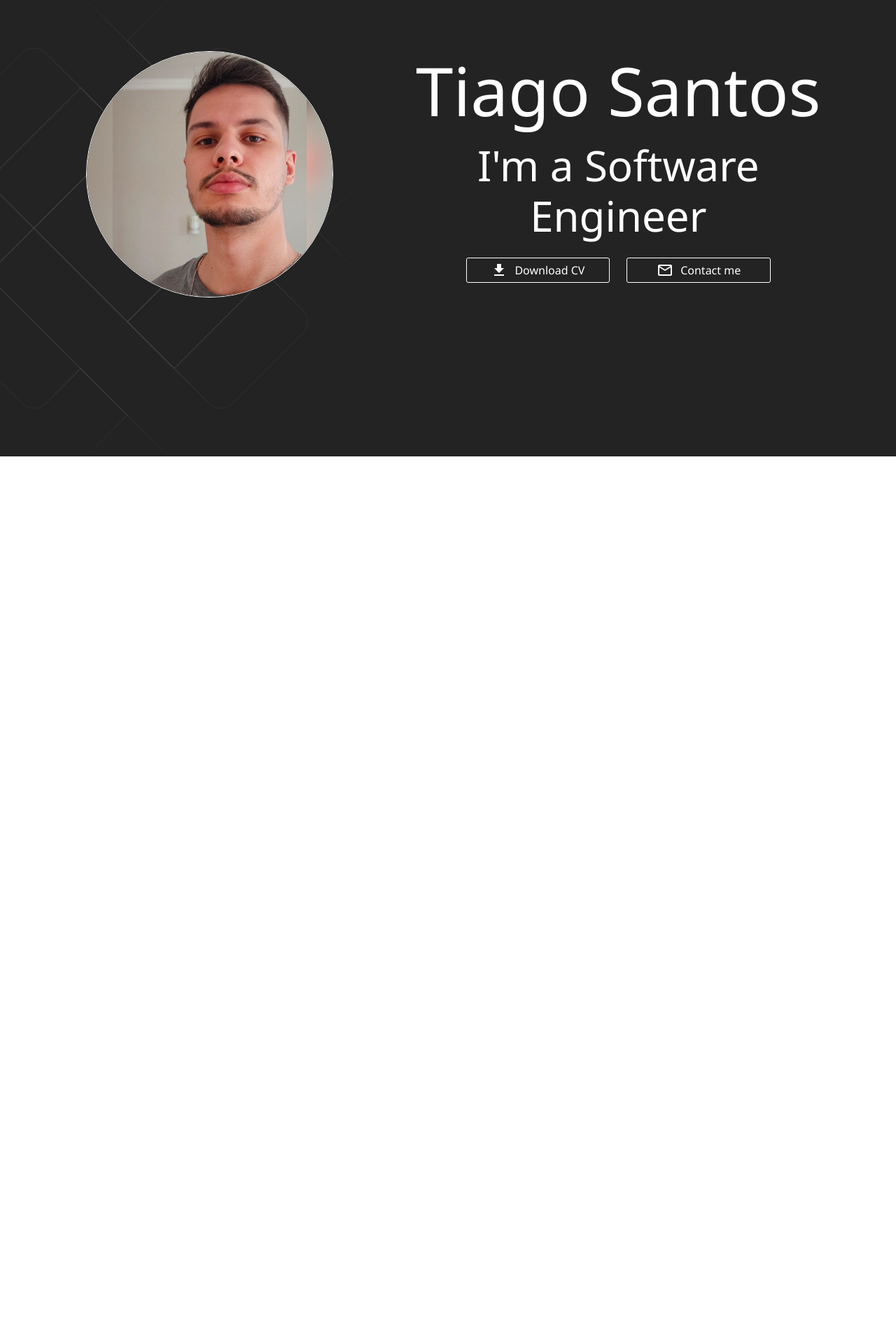
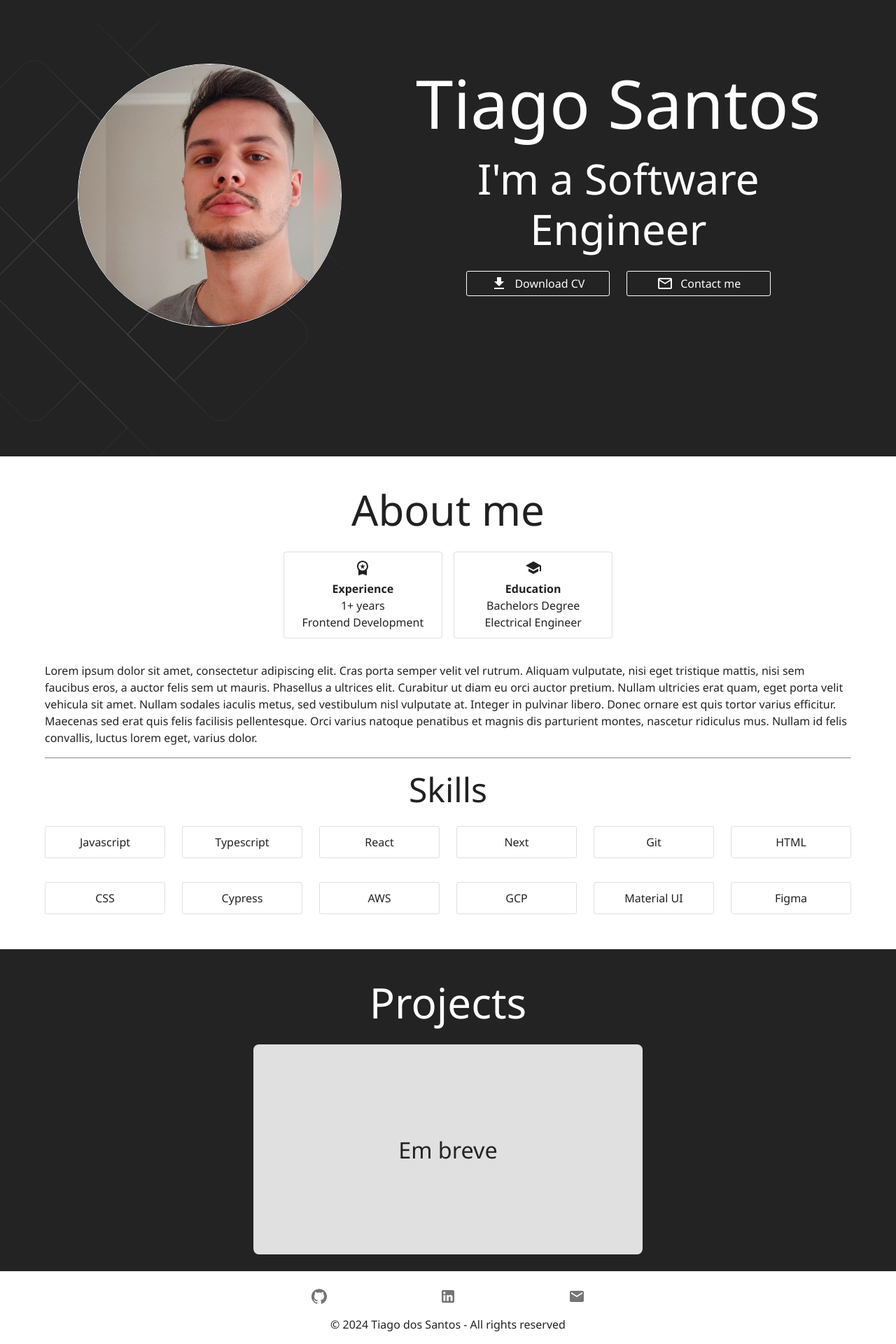
Before and after one commit to Claudioofc/MyPortfolio, a React (Vite) app: page / in a window 1280 px wide. Shown: the part 148-2068 px from the top of the page at 70% size. Before the commit the page ends 832 px from the top, so only its background shows below. Built offline with nearby package versions, Linux system fonts and the light colour scheme.

Commit message:
foi adicionado o footer, projectsSection, heroSection e AboutSection e ajustes no home e app

```diff
--- a/src/App.tsx
+++ b/src/App.tsx
@@ -1,10 +1,19 @@
-import Home from "./pages/Home/Home"
+import Footer from "./components/StyledButton/Footer/footer"
+import NavBar from "./components/StyledButton/NavBar/NavBar"
+import AboutSection from "./pages/Home/sections/AboutSection/AboutSection"
+import HeroSection from "./pages/Home/sections/HeroSection/HeroSection"
+import ProjectsSection from "./pages/Home/sections/ProjectsSection/ProjectsSection"
 
-const App = () => {
+
+const App: React.FC = () => {
 
   return (
     <>
-     <Home/>
+      <NavBar />
+      <HeroSection />
+      <AboutSection />
+      <ProjectsSection />
+      <Footer />
     </>
   )
 }
--- a/src/components/StyledButton/Footer/footer.tsx
+++ b/src/components/StyledButton/Footer/footer.tsx
@@ -10,10 +10,10 @@ const Footer: React.FC = () => {
             <Box pt={2} pb={2}>
                 <Container maxWidth="sm">
                     <Box display="flex" alignItems="center" justifyContent="space-around" pb={1}>
-                        <IconButton onClick={() => window.open("https://github.com/AdrianaSaty")}>
+                        <IconButton onClick={() => window.open("https://github.com/tiagostz")}>
                             <GitHubIcon />
                         </IconButton>
-                        <IconButton onClick={() => window.open("https://www.linkedin.com/in/adriana-saty/")}>
+                        <IconButton onClick={() => window.open("https://www.linkedin.com/in/tiagosantos016/")}>
                             <LinkedInIcon />
                         </IconButton>
                         <IconButton href="mailto:example@example.com" target="_blank">
@@ -21,7 +21,7 @@ const Footer: React.FC = () => {
                         </IconButton>
                     </Box>
                     <Typography textAlign="center">
-                        © 2024 Adriana Saty - All rights reserved
+                        © 2024 Tiago dos Santos - All rights reserved
                     </Typography>
                 </Container>
             </Box>
--- a/src/pages/Home/Home.tsx
+++ b/src/pages/Home/Home.tsx
@@ -1,5 +1,5 @@
 import NavBar from "../../components/StyledButton/NavBar/NavBar"
-import Hero from "./sections/Hero/Hero"
+import Hero from "./sections/HeroSection/HeroSection"
 
 const Home = () => {
 
--- /dev/null
+++ b/src/pages/Home/sections/AboutSection/AboutSection.tsx
@@ -0,0 +1,86 @@
+import { Box, Card, Container, Grid, Typography, styled } from "@mui/material"
+import WorkspacePremiumIcon from '@mui/icons-material/WorkspacePremium';
+import SchoolIcon from '@mui/icons-material/School';
+import AnimationComponent from "../../../../components/StyledButton/AnimationComponent/AnimationComponent";
+
+
+const AboutSection: React.FC = () => {
+
+    const StyledCard = styled(Card)(({ theme }) => ({
+        padding: "10px 10px",
+        textAlign: "center",
+        marginBottom: "10px",
+        '&:hover': {
+            backgroundColor: theme.palette.secondary.light
+        }
+    }));
+
+    const skillsSet = [
+        "Javascript", "Typescript", "React", "Next", "Git", "HTML", "CSS", "Cypress", "AWS", "GCP", "Material UI", "Figma"
+    ]
+
+    return (
+        <>
+            <Container maxWidth="lg">
+                <Box id="about" pt={5} mb={3}>
+                    <Typography variant="h2" textAlign="center" >About me</Typography>
+                </Box>
+                <Grid container spacing={2} display="flex" justifyContent="center" pb={3}>
+                    <Grid item xs={9} md={2.5}>
+                        <AnimationComponent moveDirection="right">
+                            <StyledCard variant="outlined">
+                                <WorkspacePremiumIcon />
+                                <Typography textAlign="center" fontWeight={600}>Experience</Typography>
+                                <Typography textAlign="center">1+ years</Typography>
+                                <Typography textAlign="center">Frontend Development</Typography>
+                            </StyledCard>
+                        </AnimationComponent>
+                    </Grid>
+                    <Grid item xs={9} md={2.5}>
+                        <AnimationComponent moveDirection="left">
+                            <StyledCard variant="outlined">
+                                <SchoolIcon />
+                                <Typography textAlign="center" fontWeight={600}>Education</Typography>
+                                <Typography textAlign="center">Bachelors Degree</Typography>
+                                <Typography textAlign="center">Electrical Engineer</Typography>
+                            </StyledCard>
+                        </AnimationComponent>
+
+                    </Grid>
+                </Grid>
+                <Box pb={1}>
+                    <Typography>
+                        Lorem ipsum dolor sit amet, consectetur adipiscing elit.
+                        Cras porta semper velit vel rutrum.
+                        Aliquam vulputate, nisi eget tristique mattis, nisi sem faucibus eros, a auctor felis sem ut mauris.
+                        Phasellus a ultrices elit.
+                        Curabitur ut diam eu orci auctor pretium.
+                        Nullam ultricies erat quam, eget porta velit vehicula sit amet.
+                        Nullam sodales iaculis metus, sed vestibulum nisl vulputate at.
+                        Integer in pulvinar libero.
+                        Donec ornare est quis tortor varius efficitur.
+                        Maecenas sed erat quis felis facilisis pellentesque.
+                        Orci varius natoque penatibus et magnis dis parturient montes, nascetur ridiculus mus. Nullam id felis convallis, luctus lorem eget, varius dolor.
+                    </Typography>
+                </Box>
+                <hr />
+                <Box id="skills" pt={1} mb={3}>
+                    <Typography variant="h3" textAlign="center" fontWeight={300}>Skills</Typography>
+                </Box>
+                <Box mb={5}>
+                    <Grid container spacing={3} justifyContent="center">
+                        {skillsSet.map((skill, index) => (
+                            <Grid item key={index} xs={5} sm={4} md={2} lg={2}>
+                                <StyledCard variant="outlined">
+                                    {skill}
+                                </StyledCard>
+                            </Grid>
+                        ))}
+                    </Grid>
+                </Box>
+            </Container>
+        </>
+    )
+}
+
+export default AboutSection
--- a/src/pages/Home/sections/Hero/Hero.tsx
+++ b/src/pages/Home/sections/HeroSection/HeroSection.tsx
@@ -8,25 +8,53 @@ import { AnimatedBackground } from "../../../../components/StyledButton/Animated
 
 const Hero = () => {
 
-  const StyledHero = styled("div")(({theme}) => ({
+  const StyledHero = styled("div")(({ theme }) => ({
     backgroundColor: theme.palette.primary.main,
-    height: "100vh",
-    display: "flex",
-    alignItems: "center",
-      [theme.breakpoints.up('xs')]: { // <= mobile
-        paddingTop: "100px"
-      },
-      [theme.breakpoints.up('md')]: { // >= desktop
-        paddingTop: "0"
-      }
+    width: "100%",
+    [theme.breakpoints.up('xs')]: {
+        display: "block",
+        padding: "20px",
+        paddingTop: "100px",
+        paddingBottom: "40px",
+    },
+    [theme.breakpoints.up('md')]: {
+        display: "flex",
+        alignItems: "center",
+        paddingTop: "100px",
+        height: "100vh"
+    },
+}));
 
-  }));
+  const StyledImg = styled("img")(({ theme }) => ({
+    width: "80%",
+    border: `1px solid ${theme.palette.primary.contrastText}`,
+    borderRadius: "50%",
+    position: "relative"
+}));
 
-  const StyledImg = styled("img")(({theme}) => ({
-    width: "75%",
-    borderRadius: "50%",
-    border: `1px solid ${theme.palette.primary.contrastText}`
-  }));
+const handleDownload = () => {
+  console.log("download")
+  // Create a link element
+  const link = document.createElement('a');
+  link.href = CV
+  link.download = 'example.pdf'; // Set the download attribute to specify the file name
+  // Append the link to the body
+  document.body.appendChild(link);
+  // Trigger the click event
+  link.click();
+  // Remove the link from the body
+  document.body.removeChild(link);
+};
+
+const handleEmail = () => {
+  const emailAddress = 'example@example.com';
+  const subject = 'Subject';
+  const body = 'Hello! I saw your portfolio...';
+
+  const mailtoLink = `mailto:${emailAddress}?subject=${encodeURIComponent(subject)}&body=${encodeURIComponent(body)}`;
+  window.open(mailtoLink);
+}
+
 
   return (
     <StyledHero>
@@ -55,7 +83,7 @@ const Hero = () => {
                 </StyledButton>
               </Grid>
               <Grid size={{ xs: 12, md:4}} display="flex" justifyContent="center">
-                <StyledButton onClick={() => console.log("contact")}>
+                <StyledButton onClick={() => console.log("download")}>
                   <MailOutlineIcon />
                   <Typography>
                   Contact me
--- /dev/null
+++ b/src/pages/Home/sections/ProjectsSection/ProjectsSection.tsx
@@ -0,0 +1,42 @@
+import { Box, Container, Typography, styled } from "@mui/material";
+import Grid from '@mui/material/Grid2';
+import AnimationComponent from "../../../../components/StyledButton/AnimationComponent/AnimationComponent";
+
+const ProjectsSection: React.FC = () => {
+
+    const StyledExperience = styled("div")(({ theme }) => ({
+        backgroundColor: theme.palette.primary.main,
+    }));
+
+    return (
+        <StyledExperience>
+            <Container maxWidth="lg">
+                <Box id="projects" pt={5} pb={3}>
+                    <Typography variant="h2" textAlign="center" color="primary.contrastText">Projects</Typography>
+                </Box>
+                <Grid container spacing={5} pb={3} justifyContent="center">
+                    <Grid size = {{ md: 6}}>
+                        <AnimationComponent moveDirection="right">
+                            <Box
+                                sx={{
+                                    display: 'flex',
+                                    justifyContent: 'center',
+                                    alignItems: 'center',
+                                    height: '300px',
+                                    backgroundColor: 'grey.300',
+                                    borderRadius: 2
+                                }}
+                            >
+                                <Typography variant="h4" color="primary.main">
+                                    Em breve
+                                </Typography>
+                            </Box>
+                        </AnimationComponent>
+                    </Grid>
+                </Grid>
+            </Container>
+        </StyledExperience>
+    )
+}
+
+export default ProjectsSection;
```
